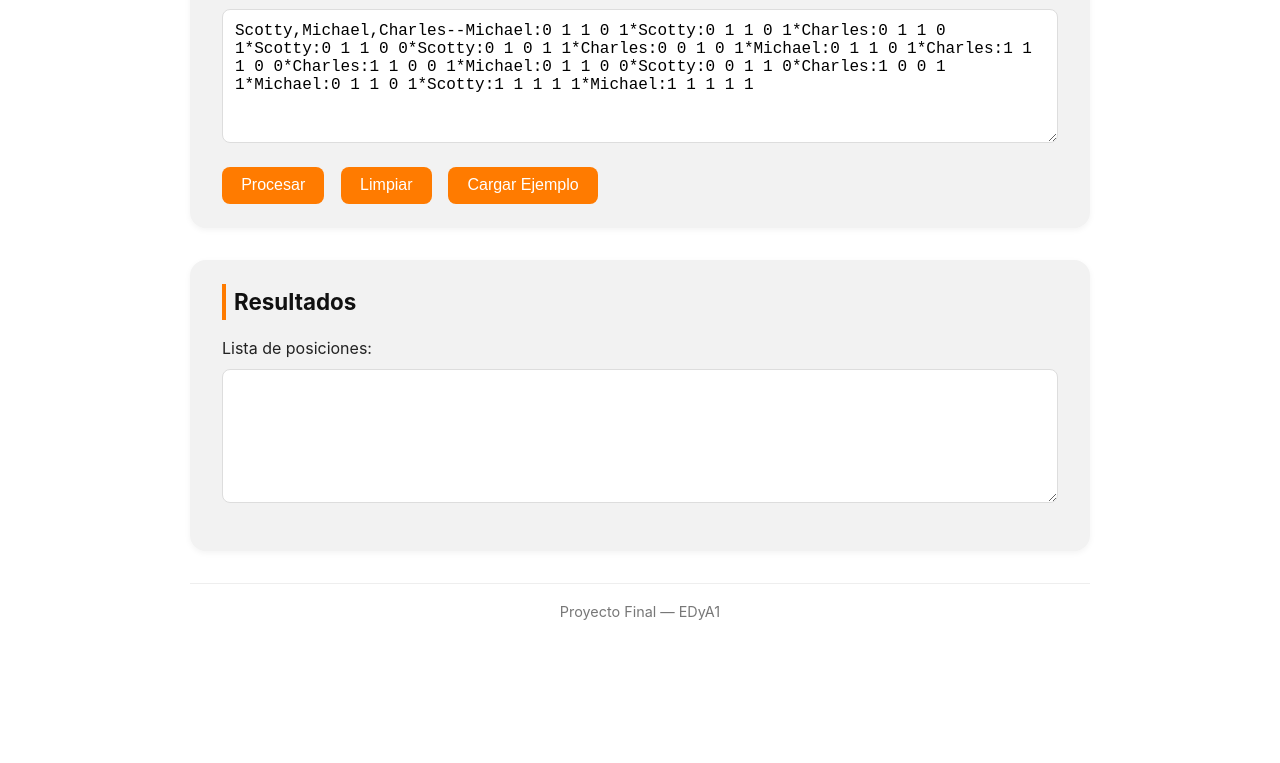
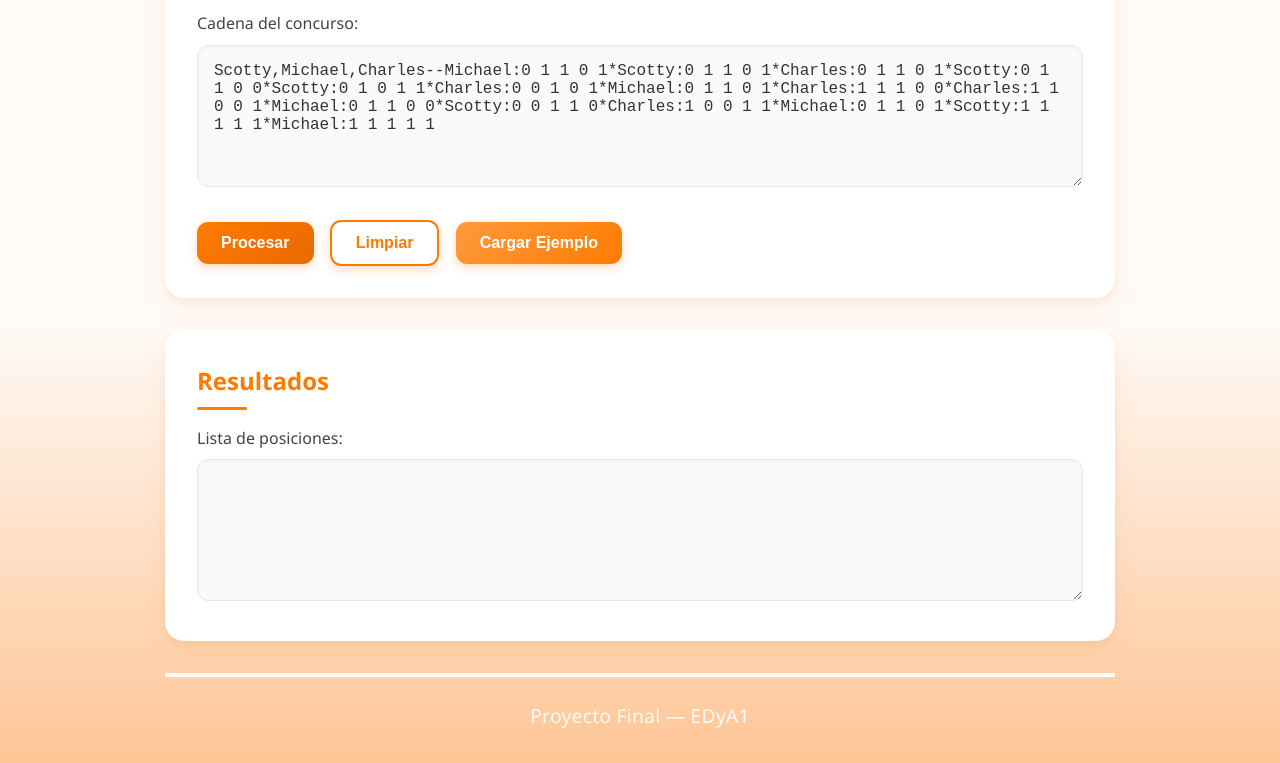
Before and after one commit to leiton05/Concurso-Triples, a plain HTML site: page index.html in a window 1280 px wide. Shown: the part 334-1097 px from the top of the page. Before the commit the page ends 989 px from the top, so only its background shows below. Drawn offline with Linux system fonts and the light colour scheme.

Commit message:
💄UI: Rework the desing of the web

```diff
--- a/Public/Styles/style.css
+++ b/Public/Styles/style.css
@@ -1,4 +1,4 @@
-/* === RESET BÁSICO === */
+/* === RESET GLOBAL === */
 * {
     margin: 0;
     padding: 0;
@@ -6,160 +6,210 @@
 }
 
 html {
-    font-family: 'Inter', 'Segoe UI', Roboto, sans-serif;
-    font-size: 16px;
-    background-color: #ffffff;
-    color: #222;
+    font-family: "Poppins", "Segoe UI", Roboto, sans-serif;
+    background-color: #fff;
+    color: #333;
+    scroll-behavior: smooth;
 }
 
-/* === ESTRUCTURA === */
+/* === BODY LAYOUT === */
 body {
     display: flex;
     flex-direction: column;
     min-height: 100vh;
+    background: linear-gradient(#fffaf6 60%, #ffc596 100%);
+    padding: 2rem;
     line-height: 1.6;
-    padding: 2rem;
 }
 
-header, main, footer {
-    max-width: 900px;
+/* === CONTENEDORES PRINCIPALES === */
+header,
+main,
+footer {
+    max-width: 950px;
     width: 100%;
     margin: 0 auto;
 }
 
-/* === ENCABEZADO === */
+/* === HEADER === */
 header {
     text-align: center;
     margin-bottom: 2.5rem;
+    padding-bottom: 1rem;
+    border-bottom: 3px solid #ff7b00;
 }
 
 header h1 {
-    font-size: 3rem;
-    font-weight: 600;
-    margin-bottom: 0.5rem;
-    color: #333;
+    font-size: 2.8rem;
+    font-weight: 700;
+    color: #ff7b00;
+    text-shadow: 0 2px 6px rgba(255, 123, 0, 0.25);
+    letter-spacing: 1px;
 }
 
 header p {
+    font-size: 1.1rem;
     color: #555;
-    font-size: 1rem;
+    margin-top: 0.5rem;
 }
 
 /* === SECCIONES === */
 section {
-    background-color: #f2f2f2;
-    border-radius: 1rem;
-    padding: 1.5rem 2rem;
+    background: #fff;
+    border-radius: 1.2rem;
+    padding: 2rem;
     margin-bottom: 2rem;
-    box-shadow: 0 2px 6px rgba(0, 0, 0, 0.05);
+    box-shadow: 0 10px 25px rgba(255, 123, 0, 0.08),
+        0 4px 10px rgba(0, 0, 0, 0.04);
+    transition: transform 0.25s ease, box-shadow 0.25s ease;
+}
+
+section:hover {
+    transform: translateY(-3px);
+    box-shadow: 0 15px 30px rgba(255, 123, 0, 0.12),
+        0 6px 15px rgba(0, 0, 0, 0.06);
 }
 
 section h2 {
-    font-size: 1.4rem;
-    color: #111;
+    font-size: 1.5rem;
+    font-weight: 600;
+    color: #ff7b00;
     margin-bottom: 1rem;
-    border-left: 4px solid #ff7b00;
-    padding-left: 0.5rem;
+    position: relative;
 }
 
-/* === TEXTAREA === */
+section h2::after {
+    content: "";
+    display: block;
+    width: 50px;
+    height: 3px;
+    background-color: #ff7b00;
+    border-radius: 2px;
+    margin-top: 6px;
+}
+
+/* === TEXTAREAS === */
 textarea {
     width: 100%;
-    border: 1px solid #ddd;
-    border-radius: 0.5rem;
-    padding: 0.75rem;
-    font-family: monospace;
+    border: 1px solid #e6e6e6;
+    border-radius: 0.7rem;
+    padding: 1rem;
+    font-family: "JetBrains Mono", monospace;
     font-size: 1rem;
+    background-color: #fafafa;
+    color: #333;
     resize: vertical;
-    margin-top: 0.5rem;
-    margin-bottom: 1rem;
-    background-color: #fff;
-    transition: border-color 0.2s ease;
+    transition: all 0.25s ease;
+    box-shadow: inset 0 2px 4px rgba(0, 0, 0, 0.03);
 }
 
 textarea:focus {
     outline: none;
     border-color: #ff7b00;
-    box-shadow: 0 0 0 3px rgba(255, 123, 0, 0.2);
+    background-color: #fff;
+    box-shadow: 0 0 0 4px rgba(255, 123, 0, 0.2);
+}
+
+/* === LABELS === */
+label {
+    font-weight: 500;
+    display: block;
+    margin-bottom: 0.5rem;
+    color: #444;
 }
 
 /* === BOTONES === */
 button {
-    background-color: #ff7b00;
+    background: linear-gradient(135deg, #ff9a3c, #ff7b00);
     color: #fff;
     border: none;
-    border-radius: 0.5rem;
-    padding: 0.6rem 1.2rem;
+    border-radius: 0.7rem;
+    padding: 0.75rem 1.5rem;
     font-size: 1rem;
     cursor: pointer;
-    font-weight: 500;
-    transition: background-color 0.25s ease, transform 0.1s ease;
+    font-weight: 600;
+    box-shadow: 0 4px 10px rgba(255, 123, 0, 0.25);
+    transition: all 0.25s ease;
 }
 
 button:hover {
-    background-color: #e46e00;
-    transform: translateY(-1px);
+    background: linear-gradient(135deg, #ffa84a, #ff7b00);
+    transform: translateY(-2px);
+    box-shadow: 0 8px 16px rgba(255, 123, 0, 0.35);
 }
 
 button:active {
-    background-color: #cc6000;
-    transform: translateY(1px);
+    transform: scale(0.97);
+    box-shadow: 0 2px 6px rgba(255, 123, 0, 0.3);
 }
 
-button + button {
+button+button {
     margin-left: 0.75rem;
 }
 
-/* === TABLA === */
-table {
-    width: 100%;
-    border-collapse: collapse;
-    margin-top: 1rem;
-    font-size: 0.95rem;
-}
-
-th, td {
-    text-align: center;
-    padding: 0.75rem;
-    border-bottom: 1px solid #e5e5e5;
-}
-
-th {
-    background-color: #ff7b00;
-    color: #fff;
-    font-weight: 600;
-}
-
-tbody tr:nth-child(even) {
-    background-color: #fdfdfd;
-}
-
-/* === PIE DE PÁGINA === */
+/* === FOOTER === */
 footer {
     text-align: center;
     margin-top: auto;
-    padding-top: 1rem;
-    color: #777;
-    font-size: 0.9rem;
-    border-top: 1px solid #eee;
+    padding-top: 1.5rem;
+    border-top: 4px solid #ffffff;
+    color: #ffffff;
+    font-size: 1.2rem;
+    letter-spacing: 0.3px;
+}
+
+footer p {
+    opacity: 0.9;
+}
+
+/* === EFECTOS DE INTERACCIÓN === */
+textarea,
+button {
+    transition: all 0.25s ease;
+}
+
+#btn-procesar {
+    background: linear-gradient(135deg, #ff7b00, #e86a00);
+}
+
+#btn-limpiar {
+    background: linear-gradient(135deg, #fff, #fff);
+    color: #ff7b00;
+    border: 2px solid #ff7b00;
+}
+
+#btn-limpiar:hover {
+    background: #fff4eb;
+}
+
+#btn-ejemplo {
+    background: linear-gradient(135deg, #ff9a3c, #ff7b00);
 }
 
 /* === RESPONSIVO === */
-@media (max-width: 600px) {
+@media (max-width: 700px) {
     body {
         padding: 1rem;
     }
 
     section {
-        padding: 1rem 1.2rem;
+        padding: 1.5rem;
+    }
+
+    header h1 {
+        font-size: 2.2rem;
+    }
+
+    textarea {
+        font-size: 0.95rem;
     }
 
     button {
         width: 100%;
-        margin-bottom: 0.5rem;
+        margin: 0.4rem 0;
     }
 
-    button + button {
+    button+button {
         margin-left: 0;
     }
 }
```
Also changed, not shown: index.html (+1 -1 lines).
